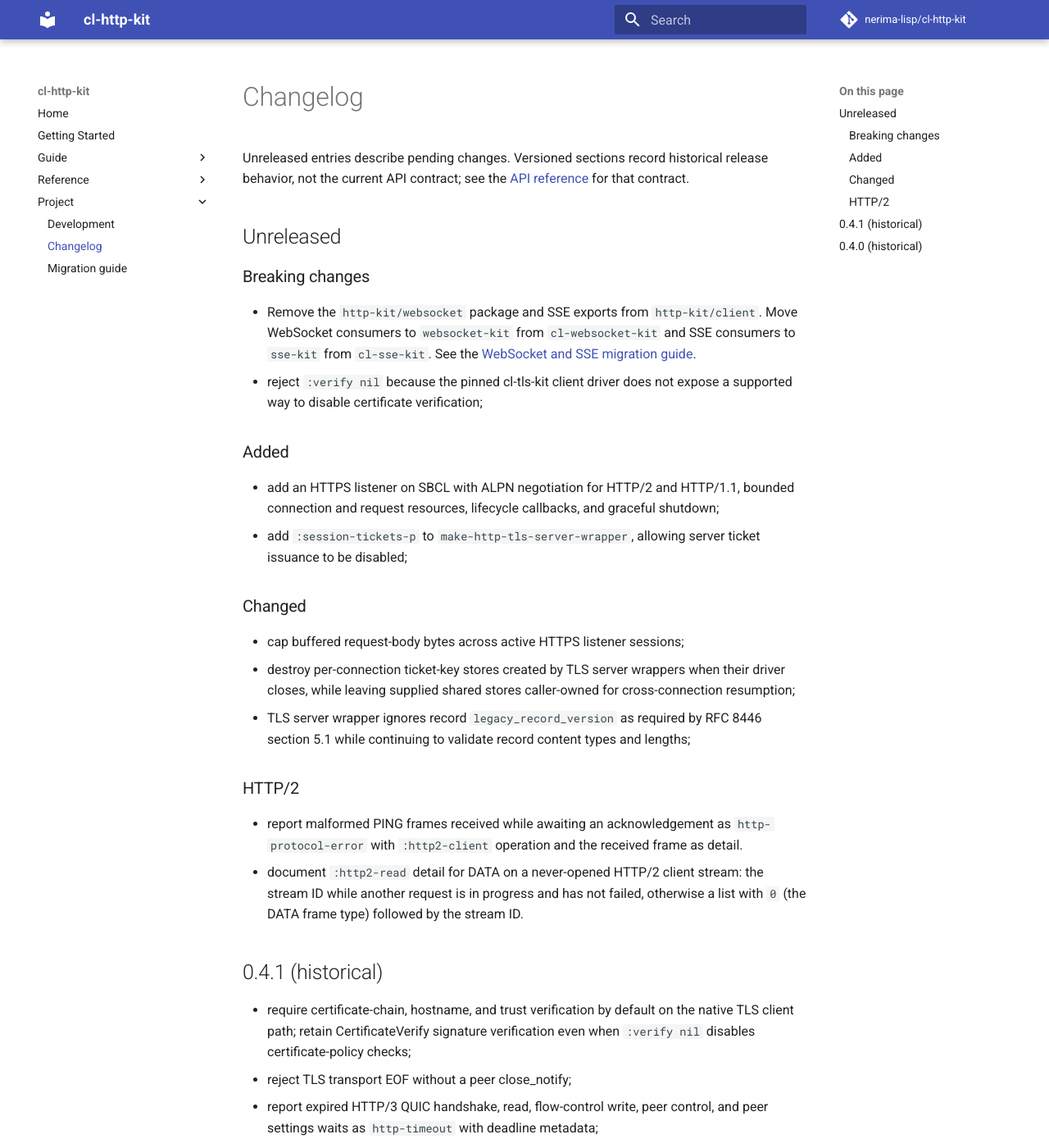
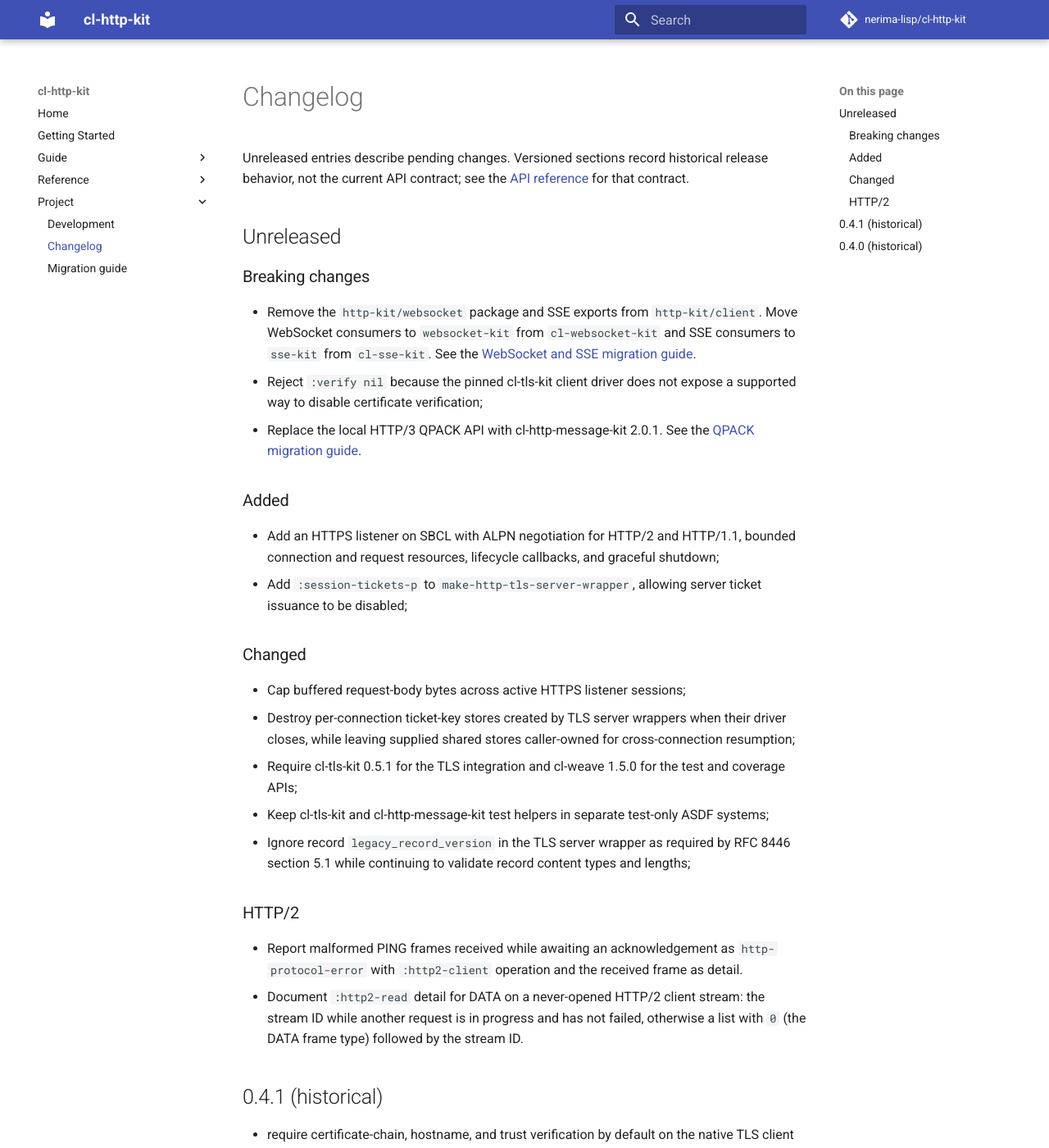
Before and after one commit to nerima-lisp/cl-http-kit, an MkDocs documentation site: the page built from docs/src/project/changelog.md, in a window 1280 px wide and 1400 px high. Shown: the whole window at 82% size. Built offline with MkDocs 1.6.1 and Material for MkDocs 9.7.7, drawn with Linux system fonts in a browser that asks for light colours; comment, search, counter and statistics services are not loaded.

Commit message:
release: keep 0.5.0 changes pending

```diff
--- a/docs/src/project/changelog.md
+++ b/docs/src/project/changelog.md
@@ -13,33 +13,39 @@ historical release behavior, not the current API contract; see the
   `cl-websocket-kit` and SSE consumers to `sse-kit` from `cl-sse-kit`.
   See the
   [WebSocket and SSE migration guide](migration.md#websocket-and-sse-api-migration).
-- reject `:verify nil` because the pinned cl-tls-kit client driver does not
+- Reject `:verify nil` because the pinned cl-tls-kit client driver does not
   expose a supported way to disable certificate verification;
+- Replace the local HTTP/3 QPACK API with cl-http-message-kit 2.0.1. See the
+  [QPACK migration guide](migration.md#0-5-0-changes).
 
 ### Added
 
-- add an HTTPS listener on SBCL with ALPN negotiation for HTTP/2 and HTTP/1.1,
+- Add an HTTPS listener on SBCL with ALPN negotiation for HTTP/2 and HTTP/1.1,
   bounded connection and request resources, lifecycle callbacks, and graceful
   shutdown;
-- add `:session-tickets-p` to `make-http-tls-server-wrapper`, allowing server
+- Add `:session-tickets-p` to `make-http-tls-server-wrapper`, allowing server
   ticket issuance to be disabled;
 
 ### Changed
 
-- cap buffered request-body bytes across active HTTPS listener sessions;
-- destroy per-connection ticket-key stores created by TLS server wrappers when
+- Cap buffered request-body bytes across active HTTPS listener sessions;
+- Destroy per-connection ticket-key stores created by TLS server wrappers when
   their driver closes, while leaving supplied shared stores caller-owned for
   cross-connection resumption;
-- TLS server wrapper ignores record `legacy_record_version` as required by
+- Require cl-tls-kit 0.5.1 for the TLS integration and cl-weave 1.5.0 for the
+  test and coverage APIs;
+- Keep cl-tls-kit and cl-http-message-kit test helpers in separate test-only
+  ASDF systems;
+- Ignore record `legacy_record_version` in the TLS server wrapper as required by
   RFC 8446 section 5.1 while continuing to validate record content types and
   lengths;
 
 ### HTTP/2
 
-- report malformed PING frames received while awaiting an acknowledgement as
+- Report malformed PING frames received while awaiting an acknowledgement as
   `http-protocol-error` with `:http2-client` operation and the received frame
   as detail.
-- document `:http2-read` detail for DATA on a never-opened HTTP/2 client stream:
+- Document `:http2-read` detail for DATA on a never-opened HTTP/2 client stream:
   the stream ID while another request is in progress and has not failed,
   otherwise a list with `0` (the DATA frame type) followed by the stream ID.
 
```
Also changed, not shown: docs/src/project/migration.md (+10 -11 lines), README.md, 1 other file.
